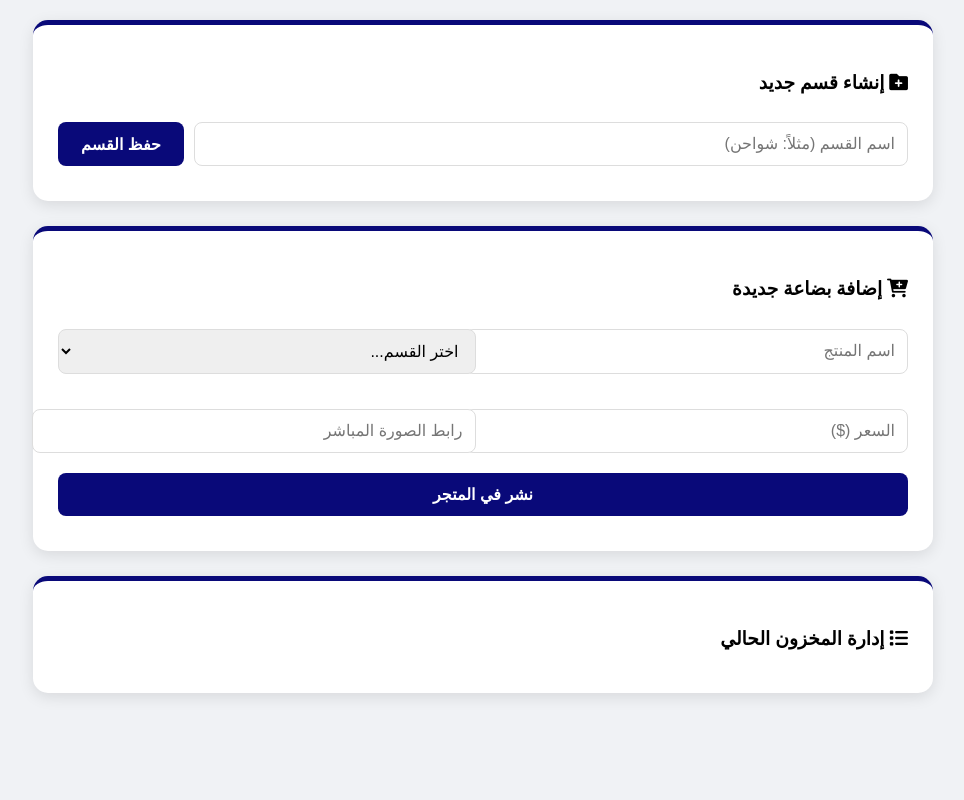
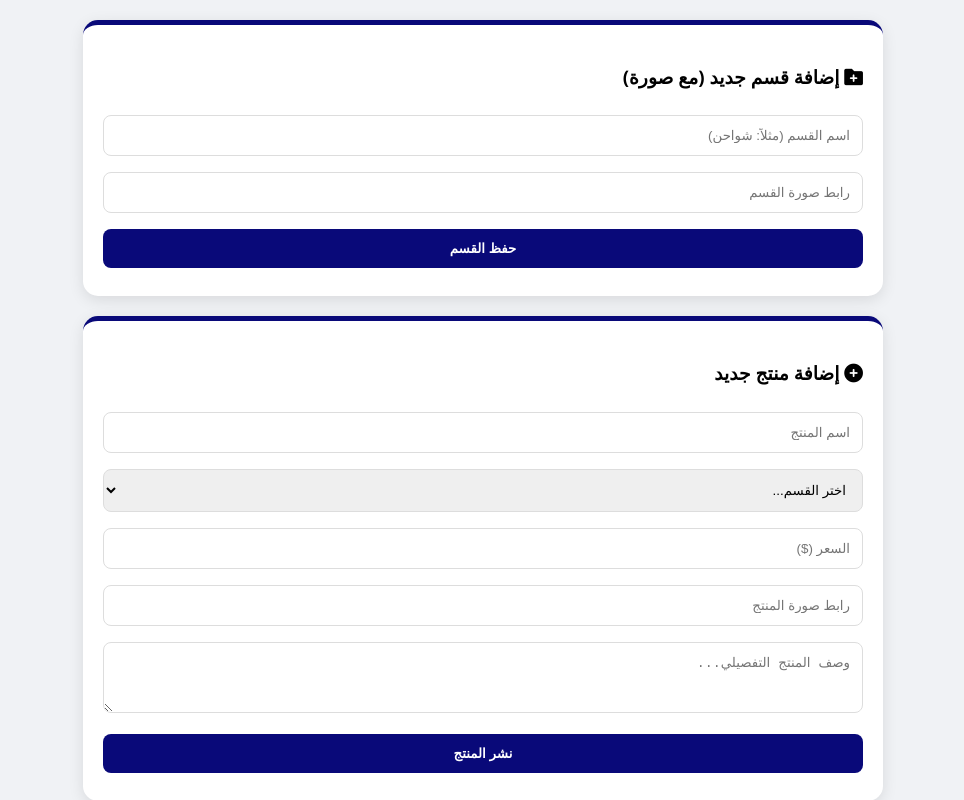
Before and after one commit to alihmedeh3334/O-cell, a plain HTML site: page admin_panel.html in a window 1280 px wide. Both pictures are taken after a click on the button "حفظ القسم". Shown: the top 800 px of the page, without its empty margins (157-1121 px from the left). Drawn offline with Linux system fonts and the light colour scheme; no server answers.

Commit message:
Refactor admin panel layout and functionality

```diff
--- a/admin_panel.html
+++ b/admin_panel.html
@@ -4,42 +4,35 @@
     <meta charset="UTF-8">
     <link rel="stylesheet" href="https://cdnjs.cloudflare.com/ajax/libs/font-awesome/6.0.0/css/all.min.css">
     <style>
-        :root { --blue: #090979; --cyan: #00d4ff; --dark: #020024; }
+        :root { --blue: #090979; --cyan: #00d4ff; }
         body { font-family: 'Segoe UI', sans-serif; background: #f0f2f5; margin: 0; padding: 20px; }
-        .card { background: white; padding: 25px; border-radius: 15px; box-shadow: 0 4px 15px rgba(0,0,0,0.1); margin-bottom: 25px; border-top: 5px solid var(--blue); }
-        .grid { display: grid; grid-template-columns: 1fr 1fr; gap: 15px; }
-        input, select, button { width: 100%; padding: 12px; margin: 10px 0; border: 1px solid #ddd; border-radius: 8px; font-size: 16px; }
-        button { background: var(--blue); color: white; border: none; font-weight: bold; cursor: pointer; transition: 0.3s; }
-        button:hover { background: var(--cyan); }
-        .product-row { display: flex; justify-content: space-between; align-items: center; padding: 15px; border-bottom: 1px solid #eee; }
-        .btn-delete { background: #e94560; width: auto; padding: 5px 15px; }
-        .btn-stock { background: #f39c12; width: auto; padding: 5px 15px; }
+        .card { background: white; padding: 20px; border-radius: 15px; box-shadow: 0 4px 15px rgba(0,0,0,0.1); margin-bottom: 20px; border-top: 5px solid var(--blue); }
+        input, textarea, select, button { width: 100%; padding: 12px; margin: 8px 0; border: 1px solid #ddd; border-radius: 8px; box-sizing: border-box; }
+        button { background: var(--blue); color: white; cursor: pointer; border: none; font-weight: bold; }
+        .product-item { display: flex; justify-content: space-between; border-bottom: 1px solid #eee; padding: 10px; }
     </style>
 </head>
 <body>
-
-<div style="max-width: 900px; margin: auto;">
+<div style="max-width: 800px; margin: auto;">
     <div class="card">
-        <h3><i class="fas fa-folder-plus"></i> إنشاء قسم جديد</h3>
-        <div style="display: flex; gap: 10px;">
-            <input type="text" id="catInp" placeholder="اسم القسم (مثلاً: شواحن)">
-            <button onclick="saveCat()" style="width: 150px;">حفظ القسم</button>
-        </div>
+        <h3><i class="fas fa-folder-plus"></i> إضافة قسم جديد (مع صورة)</h3>
+        <input type="text" id="catName" placeholder="اسم القسم (مثلاً: شواحن)">
+        <input type="text" id="catImg" placeholder="رابط صورة القسم">
+        <button onclick="saveCat()">حفظ القسم</button>
     </div>
 
     <div class="card">
-        <h3><i class="fas fa-cart-plus"></i> إضافة بضاعة جديدة</h3>
-        <div class="grid">
-            <input type="text" id="pName" placeholder="اسم المنتج">
-            <select id="pCatList"><option value="">اختر القسم...</option></select>
-            <input type="number" id="pPrice" placeholder="السعر ($)">
-            <input type="text" id="pImg" placeholder="رابط الصورة المباشر">
-        </div>
-        <button onclick="saveProduct()">نشر في المتجر</button>
+        <h3><i class="fas fa-plus-circle"></i> إضافة منتج جديد</h3>
+        <input type="text" id="pName" placeholder="اسم المنتج">
+        <select id="pCatList"><option value="">اختر القسم...</option></select>
+        <input type="number" id="pPrice" placeholder="السعر ($)">
+        <input type="text" id="pImg" placeholder="رابط صورة المنتج">
+        <textarea id="pDesc" placeholder="وصف المنتج التفصيلي..." rows="3"></textarea>
+        <button onclick="saveProduct()">نشر المنتج</button>
     </div>
 
     <div class="card">
-        <h3><i class="fas fa-list"></i> إدارة المخزون الحالي</h3>
+        <h3>المخزن الحالي</h3>
         <div id="inventory"></div>
     </div>
 </div>
@@ -48,26 +41,24 @@
     import { initializeApp } from "https://www.gstatic.com/firebasejs/10.8.0/firebase-app.js";
     import { getFirestore, collection, addDoc, getDocs, deleteDoc, doc, updateDoc } from "https://www.gstatic.com/firebasejs/10.8.0/firebase-firestore.js";
 
-    // كود Firebase الخاص بك
     const firebaseConfig = {
         apiKey: "AIzaSyCnzm7b0mEiszDck9d_KvOfVMN2WguQs8w",
         authDomain: "o-cell-8bd7f.firebaseapp.com",
         projectId: "o-cell-8bd7f",
         storageBucket: "o-cell-8bd7f.firebasestorage.app",
         messagingSenderId: "123702658364",
-        appId: "1:123702658364:web:f51ca179843af7bab24a39",
-        measurementId: "G-9G5Y056X75"
+        appId: "1:123702658364:web:f51ca179843af7bab24a39"
     };
 
     const app = initializeApp(firebaseConfig);
     const db = getFirestore(app);
 
     window.saveCat = async () => {
-        const name = document.getElementById('catInp').value;
-        if(!name) return;
-        await addDoc(collection(db, "categories"), { name: name });
-        alert("تمت إضافة القسم بنجاح!");
-        location.reload();
+        await addDoc(collection(db, "categories"), {
+            name: document.getElementById('catName').value,
+            image: document.getElementById('catImg').value
+        });
+        alert("تم حفظ القسم!"); location.reload();
     };
 
     async function init() {
@@ -78,16 +69,15 @@
     }
 
     window.saveProduct = async () => {
-        const data = {
+        await addDoc(collection(db, "products"), {
             name: document.getElementById('pName').value,
             category: document.getElementById('pCatList').value,
             price: document.getElementById('pPrice').value,
             image: document.getElementById('pImg').value,
+            description: document.getElementById('pDesc').value,
             inStock: true
-        };
-        await addDoc(collection(db, "products"), data);
-        alert("تم نشر المنتج!");
-        loadInv();
+        });
+        alert("تم النشر!"); loadInv();
     };
 
     window.loadInv = async () => {
@@ -96,17 +86,16 @@
         inv.innerHTML = "";
         pSnap.forEach(d => {
             const p = d.data();
-            inv.innerHTML += `
-                <div class="product-row">
-                    <span>${p.name} - <b>$${p.price}</b></span>
-                    <div>
-                        <button class="btn-stock" onclick="changeStock('${d.id}', ${p.inStock})">${p.inStock ? 'متوفر' : 'منتهي'}</button>
-                        <button class="btn-delete" onclick="delProd('${d.id}')">حذف</button>
-                    </div>
-                </div>`;
+            inv.innerHTML += `<div class="product-item"><span>${p.name} ($${p.price})</span>
+            <button onclick="delProd('${d.id}')" style="width:70px; background:red;">حذف</button></div>`;
         });
     };
 
+    window.delProd = async (id) => { if(confirm("حذف؟")) { await deleteDoc(doc(db, "products", id)); loadInv(); } };
+    init();
+</script>
+</body>
+</html>
     window.delProd = async (id) => { if(confirm("حذف القطعة؟")) { await deleteDoc(doc(db, "products", id)); loadInv(); } };
     window.changeStock = async (id, s) => { await updateDoc(doc(db, "products", id), { inStock: !s }); loadInv(); };
 
```
